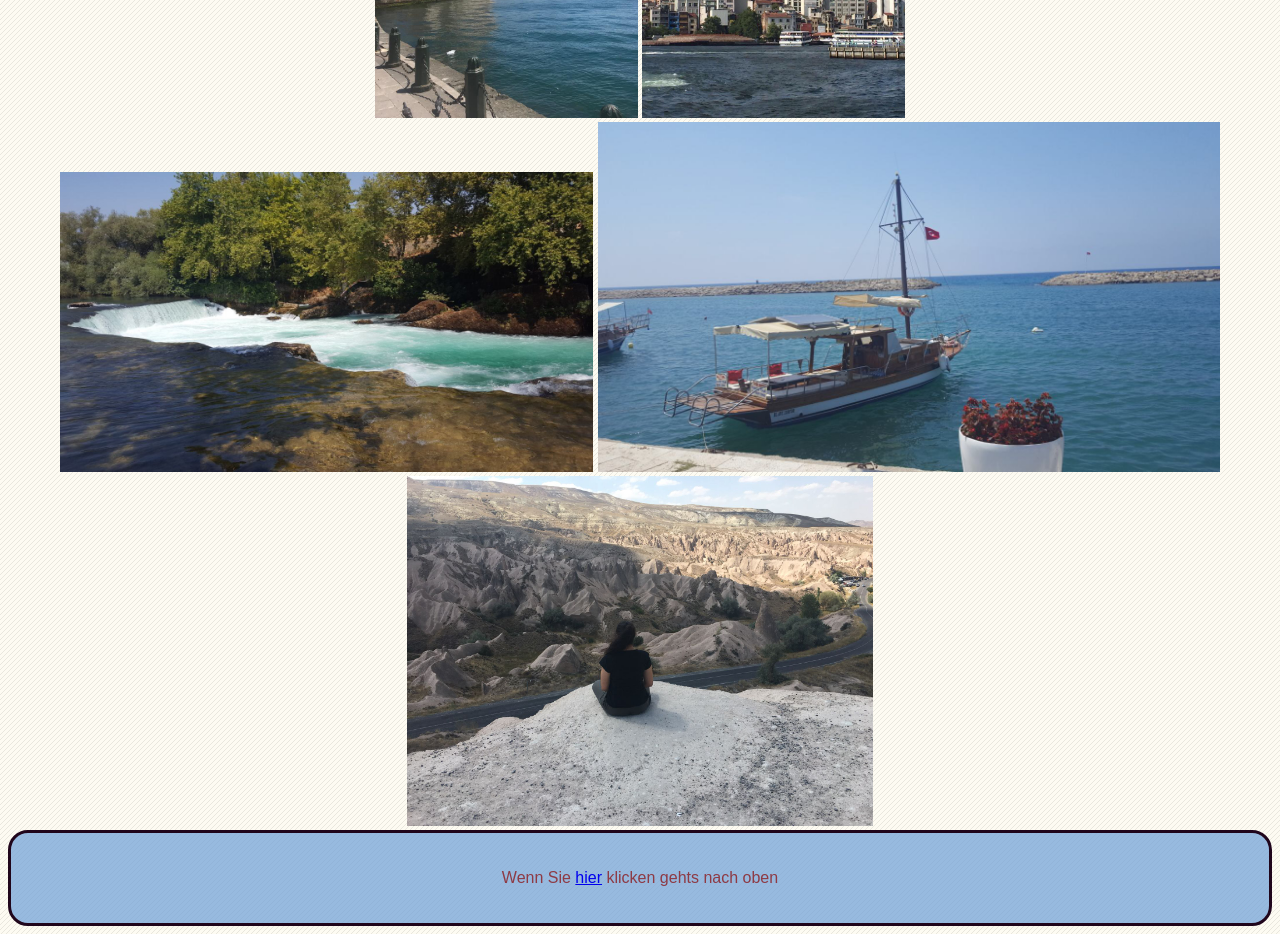
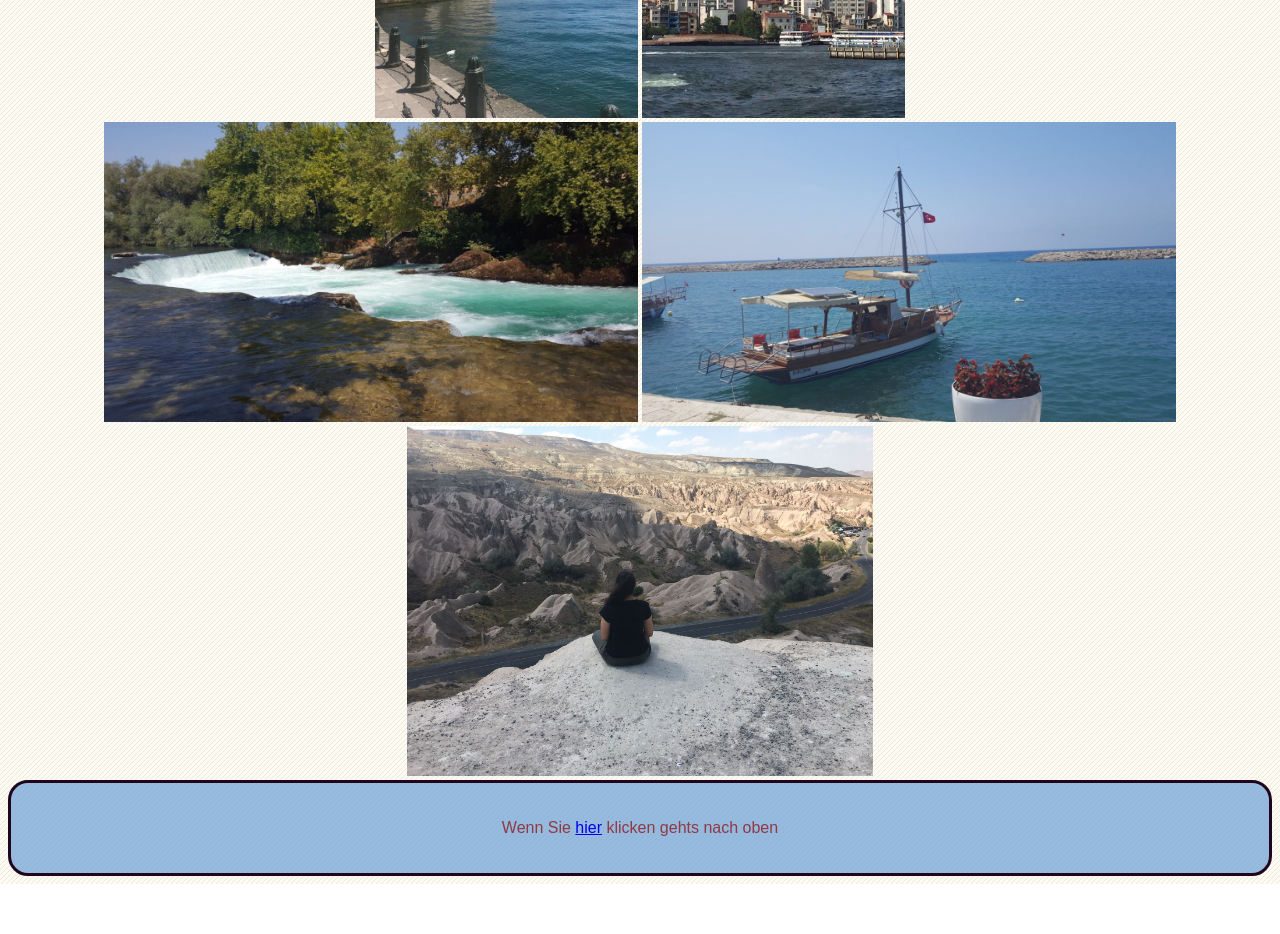
Before and after one commit to Nesli13/GiS_SoSe2020, a plain HTML site: page Aufgabe03/index.html in a window 1280 px wide. Shown: the part 1580-2514 px from the top of the page. After the commit the page ends 2464 px from the top, so only its background shows below. Drawn offline with Linux system fonts and the light colour scheme.

Commit message:
Aufgabe03

```diff
--- a/Aufgabe03/index.html
+++ b/Aufgabe03/index.html
@@ -35,7 +35,7 @@
     <img src="urlaub2.jpg" height="350" alt="Urlaub">
     <br>
     <img src="wasser.jpg" height="300" alt="wasser">
-    <img src="schiff.jpg" height="350" alt="schiff">
+    <img src="schiff.jpg" height="300" alt="schiff">
     <img src="aussicht.JPG" height="350" alt="aussicht">
     <footer>
         <div id="footer"><p>Wenn Sie <a href="#Überschrift"> hier</a> klicken gehts nach oben</p></div>
```
